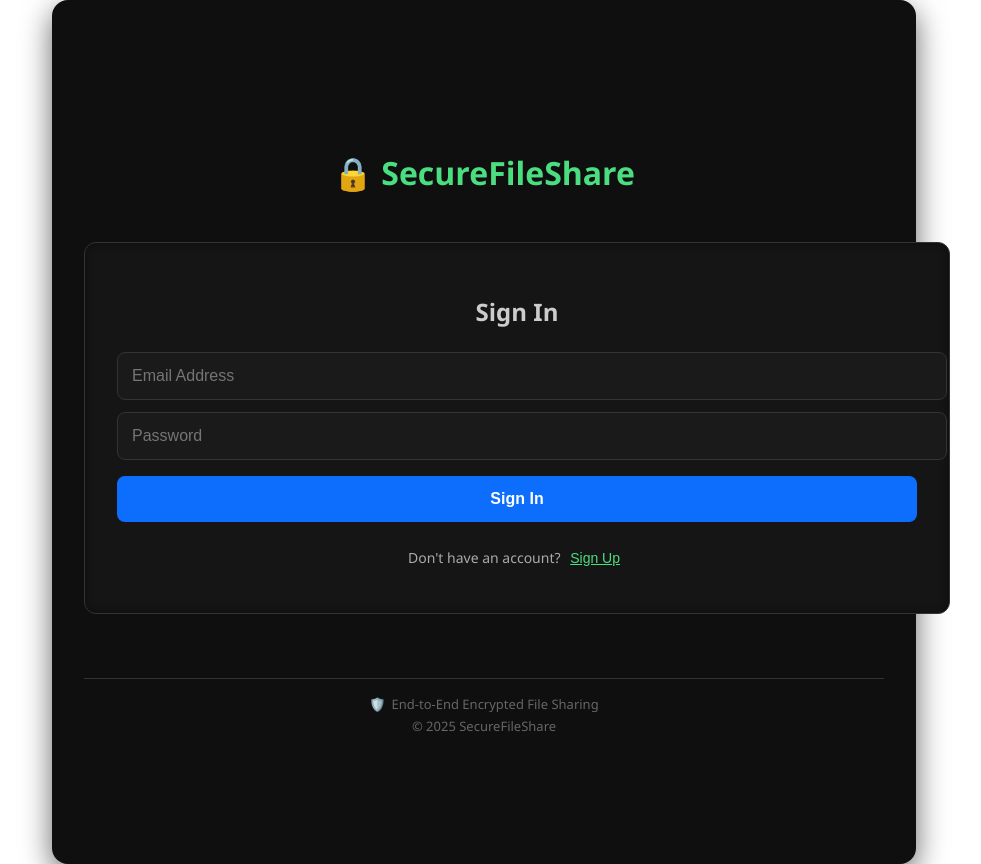
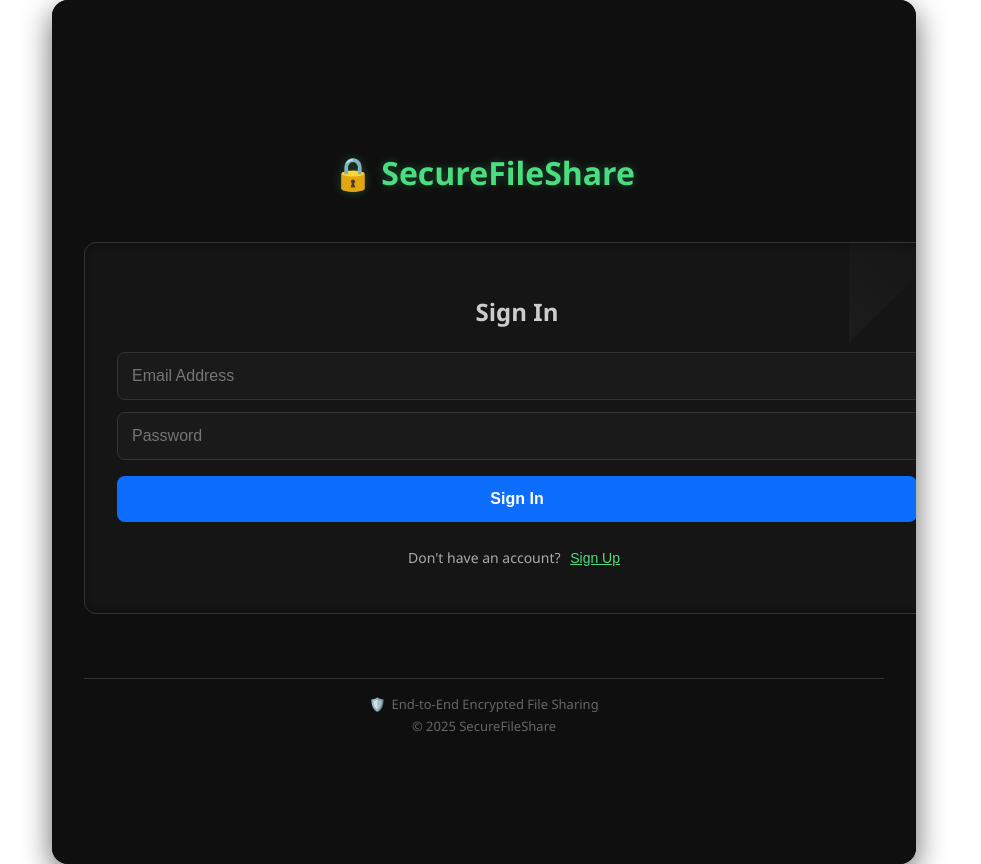
Before and after one commit to hamdinorhen55-lang/file-share-app, a React (Create React App) app: page / in a window 1280 px wide. Shown: the whole page, without its empty margins (156-1137 px from the left). Built offline with nearby package versions, Linux system fonts and the light colour scheme.

Commit message:
Add Resend-style dark design with curves

```diff
--- a/src/App.js
+++ b/src/App.js
@@ -21,31 +21,15 @@ function App() {
     getUser();
   }, []);
 
-  // Sign up a new user AND sign them in automatically
+  // Sign up a new user
   const handleSignUp = async () => {
     if (!email || !password) return alert("Please fill all fields!");
-    const { error: signUpError } = await supabase.auth.signUp({
+    const { error } = await supabase.auth.signUp({
       email,
       password
     });
-
-    if (signUpError) {
-      alert(signUpError.message);
-      return;
-    }
-
-    // Sign in the user immediately
-    const { error: signInError } = await supabase.auth.signInWithPassword({
-      email,
-      password
-    });
-
-    if (signInError) {
-      alert("Account created! Please sign in manually.");
-    } else {
-      setEmail('');
-      setPassword('');
-    }
+    if (error) alert(error.message);
+    else alert("Welcom!");
   };
 
   // Sign in existing user
@@ -115,8 +99,45 @@ function App() {
       display: 'flex',
       flexDirection: 'column',
       justifyContent: 'center',
-      gap: '2rem'
+      gap: '2rem',
+      position: 'relative',
+      overflow: 'hidden'
     }}>
+      {/* Background Gradient & Curves */}
+      <div style={{
+        position: 'absolute',
+        top: 0,
+        left: 0,
+        width: '100%',
+        height: '100%',
+        background: 'linear-gradient(135deg, #0f0f0f 0%, #1a1a1a 100%)',
+        zIndex: -1
+      }}></div>
+
+      {/* Top Right Curve */}
+      <div style={{
+        position: 'absolute',
+        top: '-100px',
+        right: '-100px',
+        width: '300px',
+        height: '300px',
+        background: 'linear-gradient(45deg, rgba(255,255,255,0.05), transparent)',
+        borderRadius: '50%',
+        zIndex: -1
+      }}></div>
+
+      {/* Bottom Left Curve */}
+      <div style={{
+        position: 'absolute',
+        bottom: '-100px',
+        left: '-100px',
+        width: '300px',
+        height: '300px',
+        background: 'linear-gradient(135deg, rgba(255,255,255,0.05), transparent)',
+        borderRadius: '50%',
+        zIndex: -1
+      }}></div>
+
       <h1 style={{
         marginBottom: '1rem',
         fontSize: '32px',
@@ -125,7 +146,8 @@ function App() {
         alignItems: 'center',
         justifyContent: 'center',
         gap: '10px',
-        color: '#4ade80'
+        color: '#4ade80',
+        textShadow: '0 0 10px rgba(74, 222, 128, 0.3)'
       }}>
         🔒 SecureFileShare
       </h1>
@@ -138,8 +160,22 @@ function App() {
           backgroundColor: '#151515',
           borderRadius: '12px',
           border: '1px solid #333',
-          boxShadow: 'inset 0 0 10px rgba(0,0,0,0.4)'
+          boxShadow: 'inset 0 0 10px rgba(0,0,0,0.4)',
+          position: 'relative',
+          overflow: 'hidden'
         }}>
+          {/* Decorative Corner */}
+          <div style={{
+            position: 'absolute',
+            top: '0',
+            right: '0',
+            width: '100px',
+            height: '100px',
+            background: 'linear-gradient(45deg, rgba(255,255,255,0.03), transparent)',
+            clipPath: 'polygon(0 0, 100% 0, 0 100%)',
+            zIndex: 1
+          }}></div>
+
           <h2 style={{
             marginBottom: '1.5rem',
             fontSize: '24px',
@@ -196,7 +232,8 @@ function App() {
               cursor: 'pointer',
               fontWeight: '600',
               fontSize: '16px',
-              marginBottom: '12px'
+              marginBottom: '12px',
+              transition: 'all 0.2s ease'
             }}
           >
             {isSignUp ? 'Sign Up & Login' : 'Sign In'}
@@ -262,8 +299,22 @@ function App() {
             backgroundColor: '#151515',
             borderRadius: '12px',
             border: '1px solid #333',
-            boxShadow: 'inset 0 0 10px rgba(0,0,0,0.4)'
+            boxShadow: 'inset 0 0 10px rgba(0,0,0,0.4)',
+            position: 'relative',
+            overflow: 'hidden'
           }}>
+            {/* Decorative Corner */}
+            <div style={{
+              position: 'absolute',
+              top: '0',
+              right: '0',
+              width: '100px',
+              height: '100px',
+              background: 'linear-gradient(45deg, rgba(255,255,255,0.03), transparent)',
+              clipPath: 'polygon(0 0, 100% 0, 0 100%)',
+              zIndex: 1
+            }}></div>
+
             <h3 style={{
               marginBottom: '1rem',
               fontSize: '20px',
@@ -300,7 +351,8 @@ function App() {
                 borderRadius: '8px',
                 cursor: uploading ? 'not-allowed' : 'pointer',
                 fontWeight: '600',
-                fontSize: '16px'
+                fontSize: '16px',
+                transition: 'all 0.2s ease'
               }}
             >
               {uploading ? '🔒 Encrypting & Uploading...' : '📤 Upload Secure File'}
```
